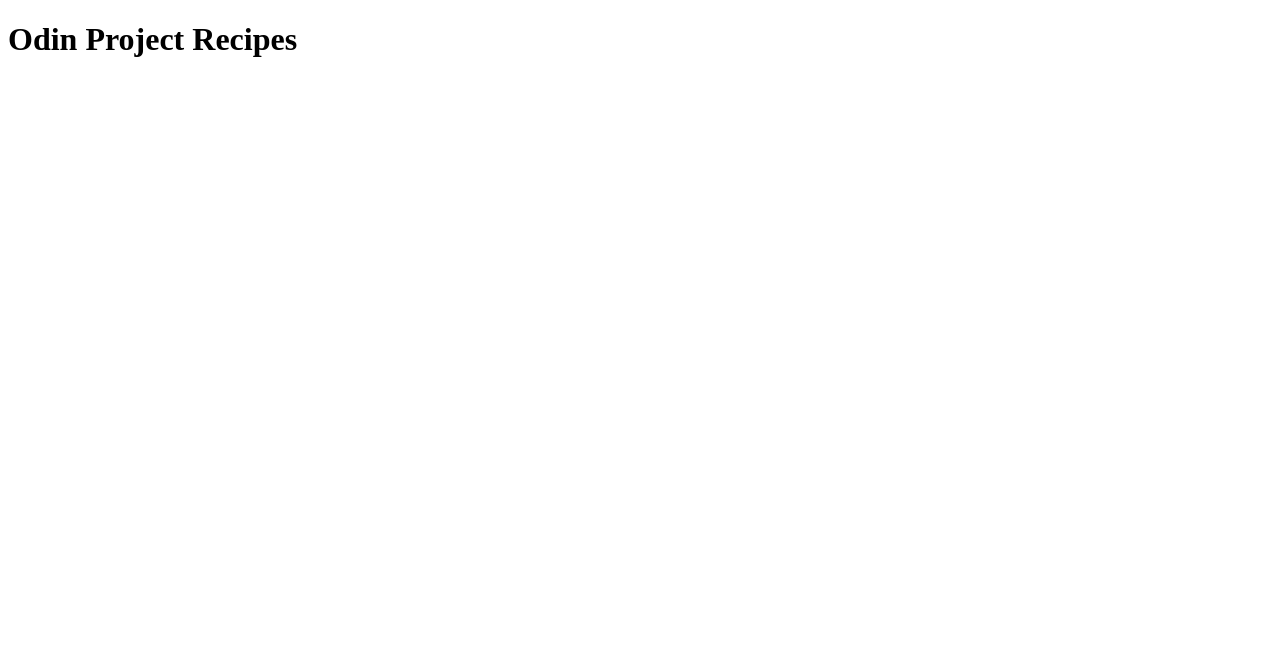
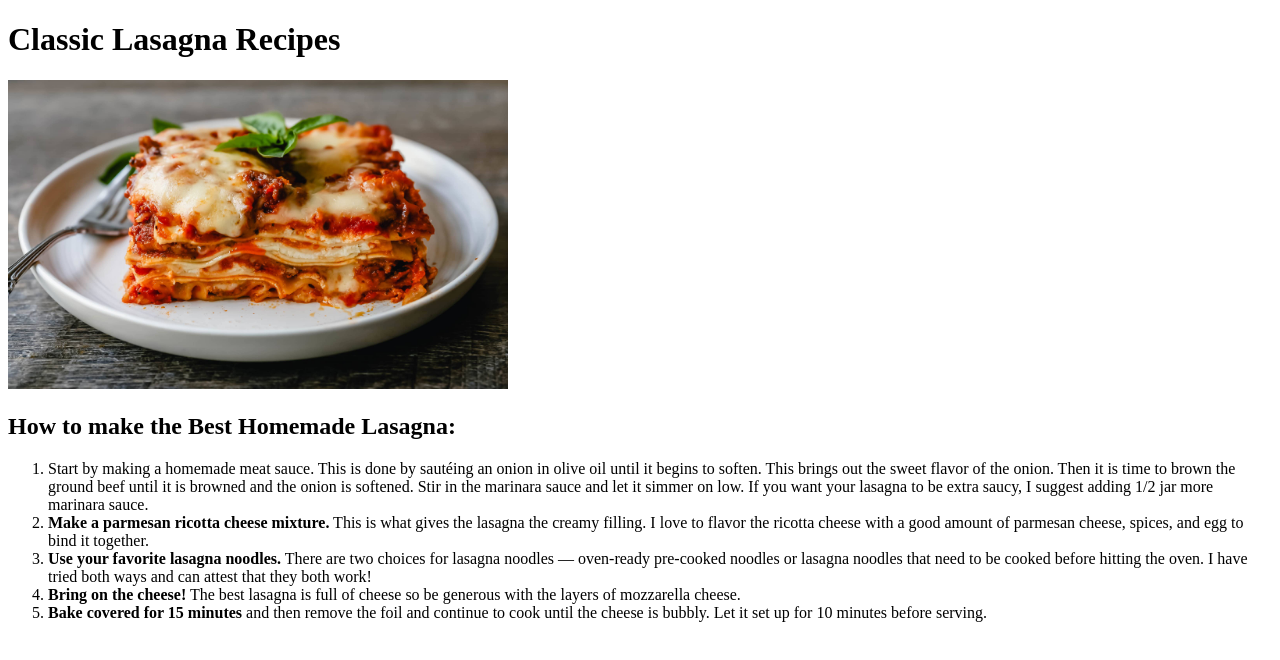
Before and after one commit to kanyi-dev/odin-recipes, a plain HTML site: page odin-recipes/lasagne.html in a window 1280 px wide. Drawn offline with Linux system fonts and the light colour scheme.

Commit message:
add recipe exercise

```diff
--- a/odin-recipes/lasagne.html
+++ b/odin-recipes/lasagne.html
@@ -3,11 +3,25 @@
 <head>
     <meta charset="UTF-8">
     <meta name="viewport" content="width=device-width, initial-scale=1.0">
-    <title>Document</title>
+    <title>Lasagna</title>
 </head>
 <body>
     <h1>
-        Odin Project Recipes
+        Classic Lasagna Recipes
     </h1>
+    <img src="./images/Classic-Lasagna-12-scaled.jpg" alt="lasagna image" width="500px">
+    <h2>
+        How to make the Best Homemade Lasagna:
+    </h2>
+    <p>
+        <ol>
+            <li>Start by making a homemade meat sauce. This is done by sautéing an onion in olive oil until it begins to soften. This brings out the sweet flavor of the onion.  Then it is time to brown the ground beef until it is browned and the onion is softened. Stir in the marinara sauce and let it simmer on low.  If you want your lasagna to be extra saucy, I suggest adding 1/2 jar more marinara sauce.</li>
+            <li><strong>Make a parmesan ricotta cheese mixture.</strong> This is what gives the lasagna the creamy filling. I love to flavor the ricotta cheese with a good amount of parmesan cheese, spices, and egg to bind it together.</li>
+            <li><strong>Use your favorite lasagna noodles.</strong> There are two choices for lasagna noodles — oven-ready pre-cooked noodles or lasagna noodles that need to be cooked before hitting the oven. I have tried both ways and can attest that they both work!
+            </li>
+            <li><strong>Bring on the cheese!</strong> The best lasagna is full of cheese so be generous with the layers of mozzarella cheese.</li>
+            <li><strong>Bake covered for 15 minutes</strong> and then remove the foil and continue to cook until the cheese is bubbly. Let it set up for 10 minutes before serving.</li>
+        </ol>
+    </p>
 </body>
 </html>
```
Also changed, not shown: odin-recipes/images/Classic-Lasagna-12-scaled.jpg (added), odin-recipes/index.html (renamed from index.html).
